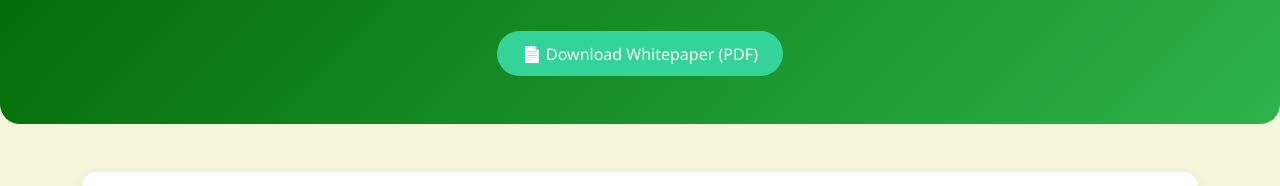
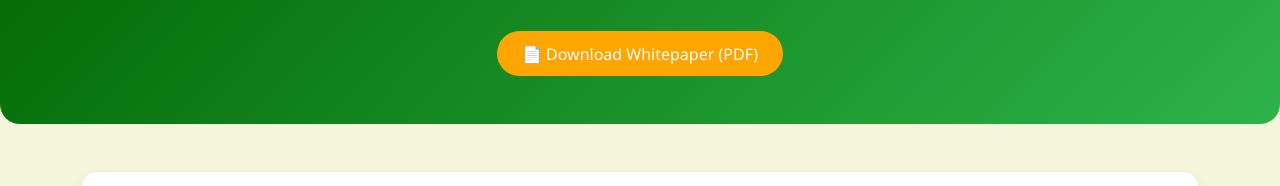
Before and after one commit to swampcoin-protocol/swampcoin-whitepaper, a plain HTML site: page index.html in a window 1280 px wide. Shown: the part 165-351 px from the top of the page. Drawn offline with nearby package versions, Linux system fonts and the light colour scheme.

Commit message:
Update index.html

```diff
--- a/index.html
+++ b/index.html
@@ -64,7 +64,7 @@
       text-decoration: underline;
     }
     .btn-eco {
-      background-color: #34d399;
+      background-color: #FFA500;
       color: white;
       border-radius: 30px;
       padding: 0.6rem 1.5rem;
```
